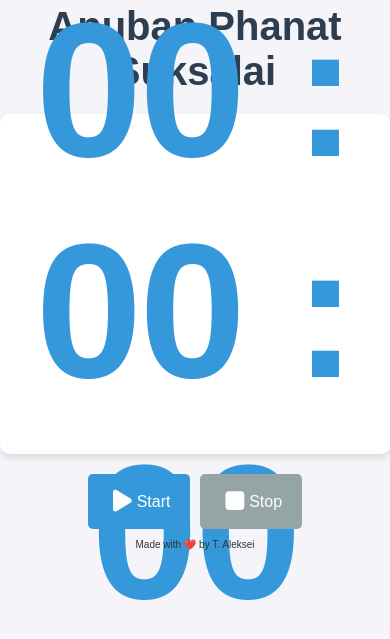
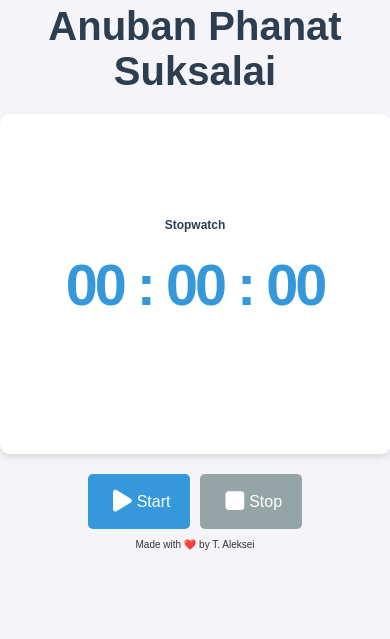
Before and after one commit to AlekseiLopatin/alekseilopatin.github.io, a plain HTML site: page stopwatch/index.html in a window 390 px wide. Shown: the part 203-842 px from the top of the page. Drawn offline with Linux system fonts and the light colour scheme.

Commit message:
adjusted the stopwatch page for smaller screens

```diff
--- a/stopwatch/styles.css
+++ b/stopwatch/styles.css
@@ -32,7 +32,24 @@ h1 {
     display: flex;
     flex-direction: column;
     justify-content: center;
+}
 
+@media (max-width: 1200px) {
+  #stopwatch-display {
+    font-size: 1em;
+  }
+}
+
+@media (max-width: 980px) {
+  #stopwatch-display {
+    font-size: 0.7em;
+  }
+}
+
+@media (max-width: 460px) {
+  #stopwatch-display {
+    font-size: 0.3em;
+  }
 }
 
 .time_display {
```
